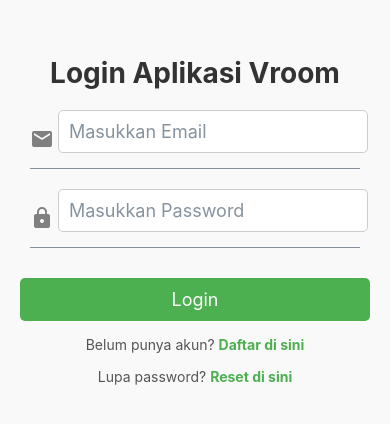
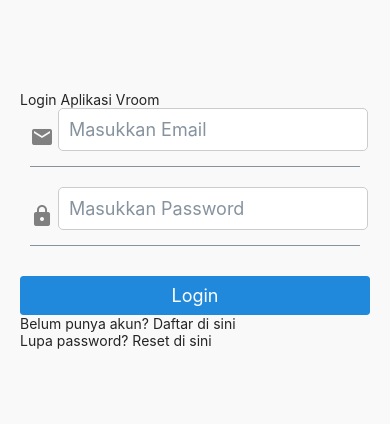
Before and after one commit to pandustrr/VROOM, a React Native app: screen / in a window 390 px wide. Shown: the part 202-626 px from the top of the page. Built offline with nearby package versions, Linux system fonts and the light colour scheme.

Commit message:
Update formStyles.js

```diff
--- a/src/styles/formStyles.js
+++ b/src/styles/formStyles.js
@@ -34,56 +34,6 @@
         marginVertical: 10,
     },
 
-    // Styles khusus untuk LoginForm
-    loginTitle: {
-        fontSize: 28,
-        fontWeight: 'bold',
-        color: '#333',
-        marginBottom: 20,
-        textAlign: 'center', // Judul untuk halaman login
-    },
-    loginButton: {
-        backgroundColor: '#4CAF50', // Warna tombol login
-        borderRadius: 5,
-        paddingVertical: 10,
-    },
-    registerText: {
-        textAlign: 'center',
-        marginTop: 15,
-        color: '#555',
-        fontSize: 14, // Teks deskripsi untuk daftar atau reset
-    },
-    registerLink: {
-        color: '#4CAF50',
-        fontWeight: 'bold', // Link untuk daftar atau reset di login
-    },
-
-    // Styles khusus untuk RegisterForm
-    registerButton: {
-        backgroundColor: '#2196F3', // Warna tombol daftar
-        borderRadius: 5,
-        paddingVertical: 10,
-    },
-    backButton: {
-        backgroundColor: '#f44336', // Warna tombol kembali
-        borderRadius: 5,
-        paddingVertical: 10,
-        marginTop: 10,
-    },
-
-    // Styles khusus untuk ResetPasswordForm
-    resetTitle: {
-        fontSize: 24,
-        fontWeight: 'bold',
-        color: '#333',
-        marginBottom: 20,
-        textAlign: 'center', // Judul untuk halaman reset password
-    },
-    resetButton: {
-        backgroundColor: '#FFA726', // Warna tombol reset password
-        borderRadius: 5,
-        paddingVertical: 10,
-    },
 });
 
 export default styles;
```
